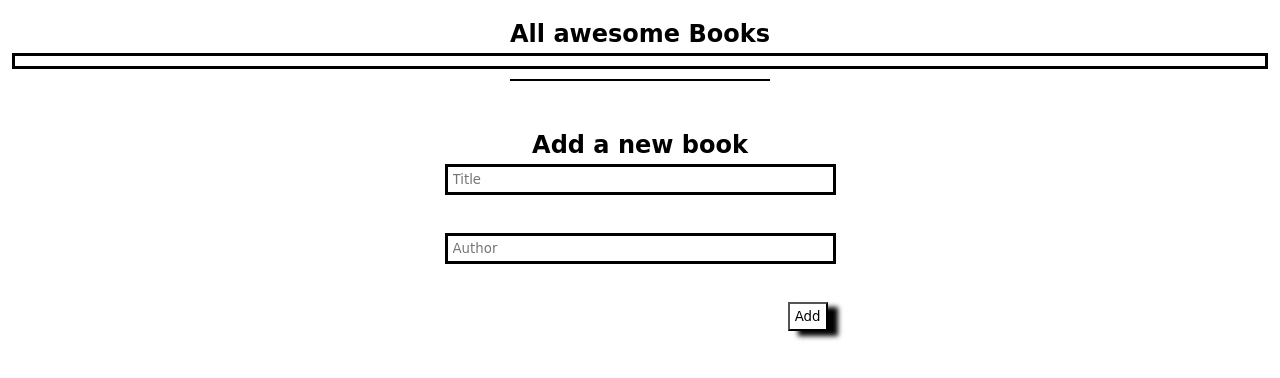
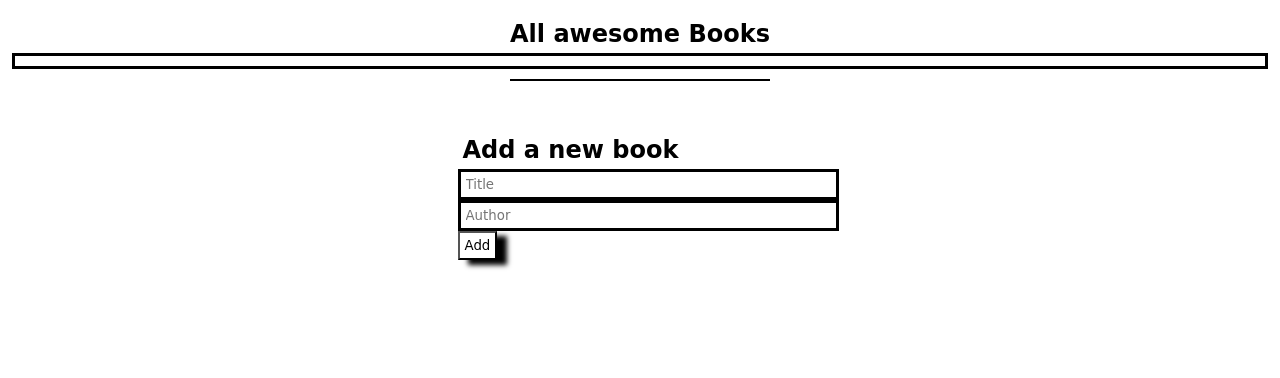
Before and after one commit to Jawad-Nazari/Awsome-book, a website with bundled scripts: page index.html in a window 1280 px wide. Built offline with nearby package versions, Linux system fonts and the light colour scheme.

Commit message:
Updated the html file

```diff
--- a/index.html
+++ b/index.html
@@ -15,15 +15,19 @@
     <div class="book-list">
       <!-- Awesome Books are added here -->
     </div>
+
     <hr class="black-line">
 
     <form id="form">
-      <h2>Add a new book</h2>
-      <input class="title" type="text" placeholder="Title" required>
-      <br><br>
-      <input class="author" type="text" placeholder="Author" required>
-      <br><br>
-      <button class="btn-add" type="submit">Add</button>
+
+      <div class="inputs">
+        <h2 class="newBook-title">Add a new book</h2>
+        <input class="title" type="text" placeholder="Title" required>
+        <input class="author" type="text" placeholder="Author" required>
+        <button class="btn-add" type="submit">Add</button>
+      </div>
+
+
     </form>
   </section>
 
```
